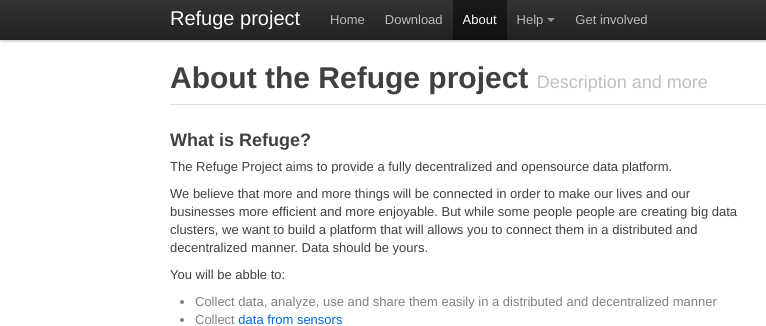
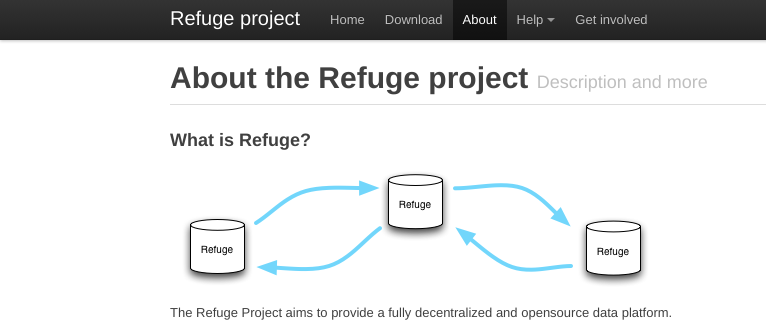
Before and after one commit to philippbosch/refuge.io, a plain HTML site: page _attachments/index.html in a window 1280 px wide. Shown: the top 326 px of the page, 0-766 px from the left. Drawn offline with Linux system fonts and the light colour scheme.

Commit message:
Add a basic diagram to illustrate the exchange of data between nodes as the main idea.

```diff
--- a/_attachments/index.html
+++ b/_attachments/index.html
@@ -53,6 +53,7 @@
         <div class="row">
           <div class="span10">
             <h3>What is Refuge?</h3>
+            <img src="img/basic_diagram.png" />
             <p>The Refuge Project aims to provide a fully decentralized and opensource
             data platform.</p>
             <p>We believe that more and more things will be
```
Also changed, not shown: _attachments/img/basic_diagram.png (added).
